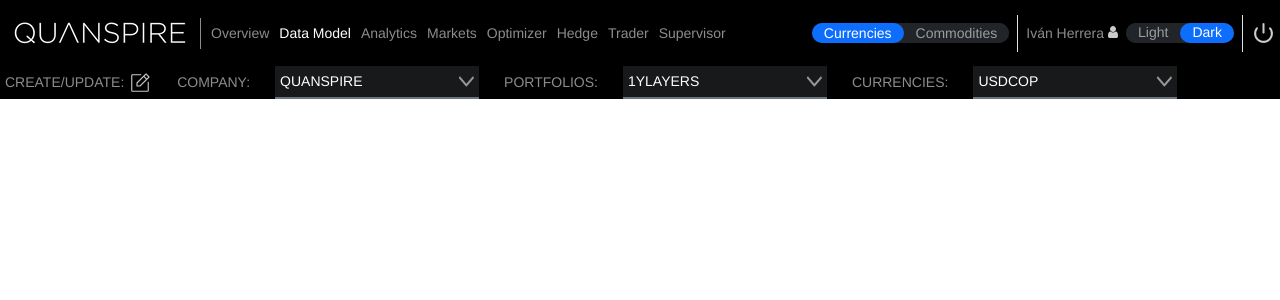
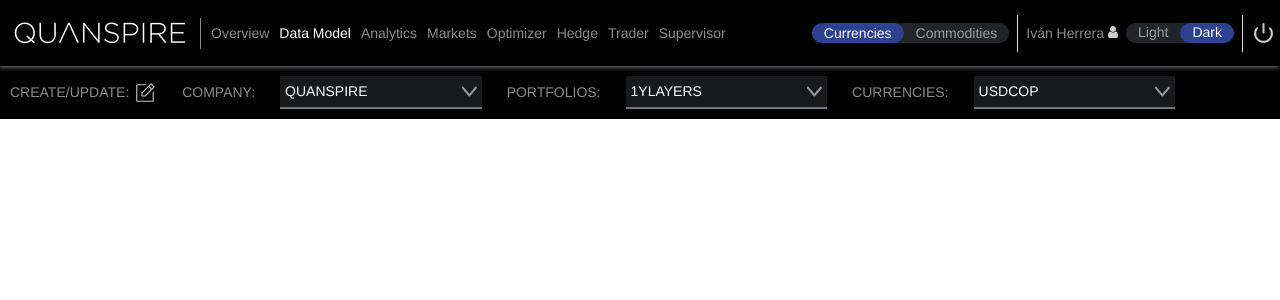
Before and after one commit to 1531nana/quanspire, a Vue app: page / in a window 1280 px wide. Shown: the top 300 px of the page. Built offline with nearby package versions, Linux system fonts and the light colour scheme.

Commit message:
I modified  the colors of the buttons and added a box-shadow in the Header.

```diff
--- a/src/components/Dropdown.vue
+++ b/src/components/Dropdown.vue
@@ -54,6 +54,7 @@
 	gap: 25px;
 	align-items: center;
 	padding-left: 5px;
+  padding: 10px;
 }
 .dpd-button {
 	width: 15%;
--- a/src/components/Header.vue
+++ b/src/components/Header.vue
@@ -51,6 +51,7 @@
 					<div
 						class="btn btn-primary rounded-pill border-0 d-flex align-items-center interruptor"
 						type="button"
+						style="background: #2c4190"
 					>
 						Currencies
 					</div>
@@ -77,6 +78,7 @@
 					</div>
 					<div
 						class="btn btn-primary rounded-pill border-0 d-flex align-items-center"
+						style="background: #2c4190"
 					>
 						Dark
 					</div>
@@ -91,6 +93,11 @@
 .navbar-expand-lg .navbar-nav {
 	border-left: 1px solid;
 }
+ .navbar-dark {
+	box-shadow: -1px 1px 5px grey !important;
+	z-index: 1 !important;
+}
+
 .currencies {
 	height: 25px;
 }
@@ -138,7 +145,7 @@
 	.logo {
 		width: 200px;
 	}
-	.navbar-expand-lg .navbar-nav{
+	.navbar-expand-lg .navbar-nav {
 		padding-left: 5px !important;
 	}
 	.navbar-expand-lg .navbar-nav .nav-link {
```
